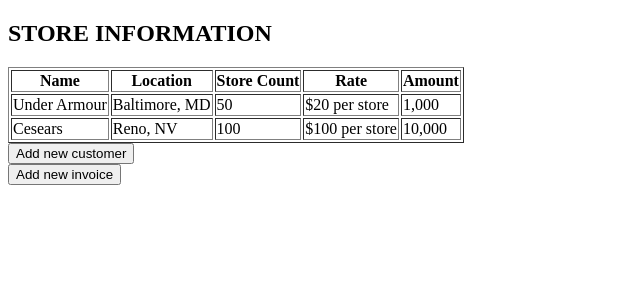
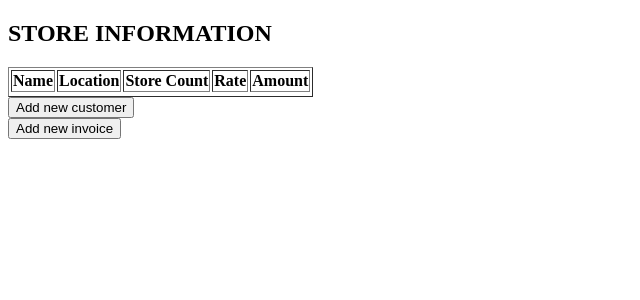
Before and after one commit to Halston-droid/Invoice-Project, a Flask app: page / in a window 1280 px wide. Shown: the top 300 px of the page, without its empty margins (0-640 px from the left). Run offline with Flask 3, Linux system fonts and the light colour scheme; lists and menus that the app fills with data are empty.

Commit message:
remove dummy info

```diff
--- a/templates/index.html
+++ b/templates/index.html
@@ -19,18 +19,7 @@
         </thead>
         <tbody>
             <tr>
-                <td>Under Armour</td>
-                <td>Baltimore, MD</td>
-                <td>50</td>
-                <td>$20 per store</td>
-                <td>1,000</td>
-            </tr>
-            <tr>
-                <td>Cesears</td>
-                <td>Reno, NV</td>
-                <td>100</td>
-                <td>$100 per store</td>
-                <td>10,000</td>
+
             </tr>
         </tbody>
     </table>
```
